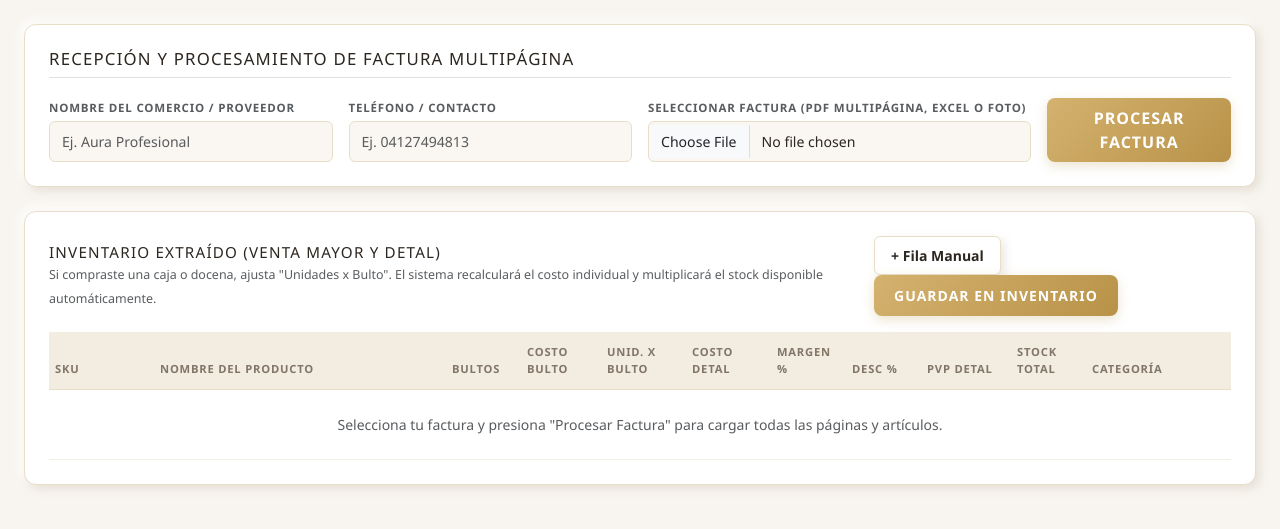
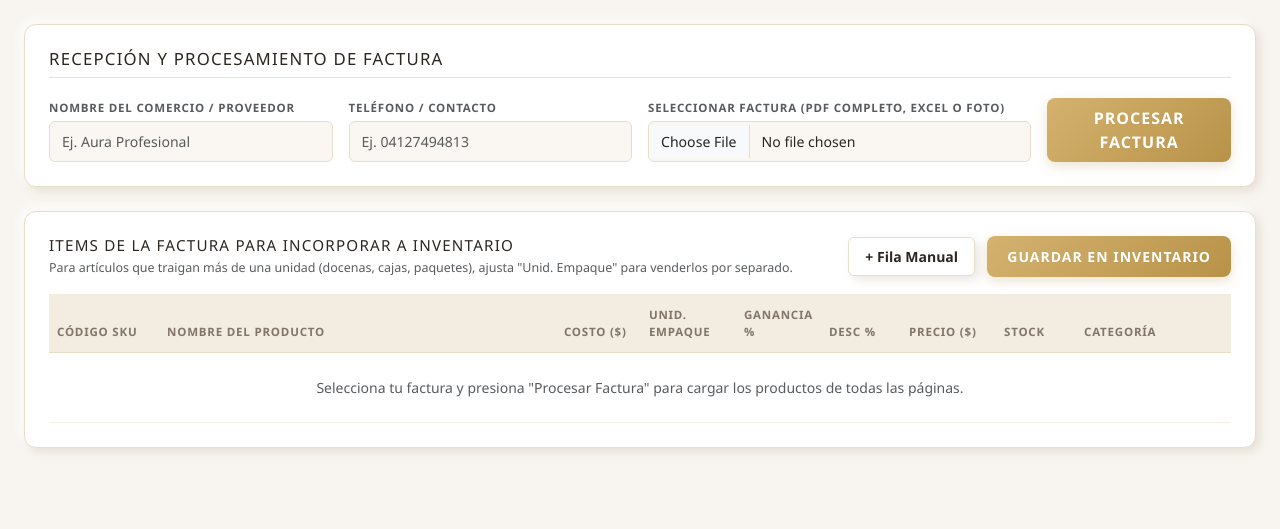
Before and after one commit to marialejandrav393-commits/ryd-tiendaoficial, a Flask app: page /proveedores in a window 1280 px wide. Shown: the part 76-605 px from the top of the page. Run offline with Flask 3, Linux system fonts and the light colour scheme.

Commit message:
Update proveedores.html
vision

```diff
--- a/templates/proveedores.html
+++ b/templates/proveedores.html
@@ -68,15 +68,15 @@
         .table-luxury thead th {
             background: var(--ryd-beige-card);
             color: var(--ryd-muted);
-            font-size: 0.7rem;
+            font-size: 0.72rem;
             font-weight: 700;
             letter-spacing: 0.8px;
             text-transform: uppercase;
             border-bottom: 1px solid var(--ryd-border);
-            padding: 12px 6px;
+            padding: 12px 8px;
         }
         .table-luxury tbody td {
-            padding: 8px 6px;
+            padding: 8px;
             border-bottom: 1px solid var(--ryd-border-light);
             vertical-align: middle;
         }
@@ -87,7 +87,7 @@
             border: 1px solid transparent;
             padding: 4px;
             border-radius: 4px;
-            font-size: 0.84rem;
+            font-size: 0.85rem;
             color: var(--ryd-text);
         }
         .cell-input:focus {
@@ -144,10 +144,10 @@
     <div class="panel-luxury mb-4">
         <div class="d-flex justify-content-between align-items-center mb-3 border-bottom pb-2">
             <h5 style="letter-spacing: 1.2px; text-transform: uppercase; font-size: 1.05rem; margin: 0;">
-                Recepción y Procesamiento de Factura Multipágina
+                Recepción y Procesamiento de Factura
             </h5>
             <span id="badgePaginas" class="badge bg-light text-dark border px-3 py-2" style="display: none; letter-spacing: 1px;">
-                Páginas procesadas: <strong id="numPaginasTxt">1</strong>
+                Páginas Analizadas: <strong id="numPaginasTxt">0</strong>
             </span>
         </div>
 
@@ -161,7 +161,7 @@
                 <input type="text" id="telefonoProveedor" class="form-control input-luxury" placeholder="Ej. 04127494813">
             </div>
             <div class="col-md-4">
-                <label class="small text-muted fw-bold mb-1" style="font-size: 0.72rem; text-transform: uppercase; letter-spacing: 0.8px;">Seleccionar Factura (PDF multipágina, Excel o Foto)</label>
+                <label class="small text-muted fw-bold mb-1" style="font-size: 0.72rem; text-transform: uppercase; letter-spacing: 0.8px;">Seleccionar Factura (PDF completo, Excel o Foto)</label>
                 <input type="file" id="archivoFactura" class="form-control input-luxury" accept=".xlsx, .xls, .csv, .pdf, image/*">
             </div>
             <div class="col-md-2">
@@ -177,15 +177,15 @@
         </div>
     </div>
 
-    <!-- Panel de Inventario con Soporte para Venta Detal / Fraccionada -->
+    <!-- Tabla con las Columnas Habituales -->
     <div class="panel-luxury">
         <div class="d-flex justify-content-between align-items-center mb-3">
             <div>
                 <h6 style="letter-spacing: 1.2px; text-transform: uppercase; font-size: 0.95rem; margin: 0;">
-                    Inventario Extraído (Venta Mayor y Detal)
+                    Items de la Factura para Incorporar a Inventario
                 </h6>
                 <small class="text-muted" style="font-size: 0.78rem;">
-                    Si compraste una caja o docena, ajusta "Unidades x Bulto". El sistema recalculará el costo individual y multiplicará el stock disponible automáticamente.
+                    Para artículos que traigan más de una unidad (docenas, cajas, paquetes), ajusta "Unid. Empaque" para venderlos por separado.
                 </small>
             </div>
             <div>
@@ -198,23 +198,21 @@
             <table class="table table-luxury align-middle mb-0" id="tablaFactura">
                 <thead>
                     <tr>
-                        <th style="width: 105px;">SKU</th>
+                        <th style="width: 110px;">Código SKU</th>
                         <th>Nombre del Producto</th>
-                        <th style="width: 75px;" title="Bultos comprados">Bultos</th>
-                        <th style="width: 80px;" title="Costo total de cada bulto">Costo Bulto</th>
-                        <th style="width: 85px;" title="Unidades que trae cada bulto o caja">Unid. x Bulto</th>
-                        <th style="width: 85px;" title="Costo por cada pieza individual">Costo Detal</th>
-                        <th style="width: 75px;">Margen %</th>
-                        <th style="width: 75px;">Desc %</th>
-                        <th style="width: 90px;" title="PVP al que se venderá al cliente">PVP Detal</th>
-                        <th style="width: 75px;" title="Piezas individuales que ingresarán a tienda">Stock Total</th>
-                        <th style="width: 110px;">Categoría</th>
+                        <th style="width: 85px;" title="Costo unitario por cada pieza individual">Costo ($)</th>
+                        <th style="width: 95px;" title="Unidades que vienen en el paquete si se vende por separado">Unid. Empaque</th>
+                        <th style="width: 80px;">Ganancia %</th>
+                        <th style="width: 80px;">Desc %</th>
+                        <th style="width: 95px;">Precio ($)</th>
+                        <th style="width: 80px;" title="Stock final en tienda">Stock</th>
+                        <th style="width: 120px;">Categoría</th>
                         <th style="width: 35px;"></th>
                     </tr>
                 </thead>
                 <tbody id="cuerpoFactura">
                     <tr>
-                        <td colspan="12" class="text-center py-4 text-muted small">Selecciona tu factura y presiona "Procesar Factura" para cargar todas las páginas y artículos.</td>
+                        <td colspan="10" class="text-center py-4 text-muted small">Selecciona tu factura y presiona "Procesar Factura" para cargar los productos de todas las páginas.</td>
                     </tr>
                 </tbody>
             </table>
@@ -223,32 +221,36 @@
 </div>
 
 <script>
-// Recalcula en vivo cuando se cambia costo, empaque, margen o descuento
 function recalcularFila(input) {
     const fila = input.closest('tr');
-    const bultos = parseInt(fila.querySelector('.col-bultos').value) || 1;
-    const costoBulto = parseFloat(fila.querySelector('.col-costo-bulto').value) || 0;
-    const unidadesXEmpaque = parseInt(fila.querySelector('.col-unidades-empaque').value) || 1;
+    let costoBase = parseFloat(fila.querySelector('.col-costo-base').value) || 0;
+    const empaque = parseInt(fila.querySelector('.col-empaque').value) || 1;
+    const cantComprada = parseInt(fila.querySelector('.col-cant-comprada').value) || 1;
     const ganancia = parseFloat(fila.querySelector('.col-ganancia').value) || 0;
     const descuento = parseFloat(fila.querySelector('.col-descuento').value) || 0;
 
-    // Costo individual por cada unidad que viene dentro
-    const costoDetal = costoBulto / (unidadesXEmpaque > 0 ? unidadesXEmpaque : 1);
-    fila.querySelector('.col-costo-detal').value = costoDetal.toFixed(2);
+    // Si se modifica directamente el costo en pantalla, actualizar la base
+    if (input.classList.contains('col-costo')) {
+        costoBase = parseFloat(input.value) * (empaque > 0 ? empaque : 1);
+        fila.querySelector('.col-costo-base').value = costoBase.toFixed(2);
+    }
 
-    // Precio venta detal al público
-    let precioDetal = costoDetal * (1 + (ganancia / 100));
+    // Costo por cada unidad individual que se vende por separado
+    const costoUnitario = costoBase / (empaque > 0 ? empaque : 1);
+    fila.querySelector('.col-costo').value = costoUnitario.toFixed(2);
+
+    // Precio de venta calculado con margen y descuento
+    let precio = costoUnitario * (1 + (ganancia / 100));
     if (descuento > 0) {
-        precioDetal = precioDetal * (1 - (descuento / 100));
+        precio = precio * (1 - (descuento / 100));
     }
-    fila.querySelector('.col-precio-detal').value = precioDetal.toFixed(2);
+    fila.querySelector('.col-precio').value = precio.toFixed(2);
 
-    // Stock total disponible en tienda para vender
-    const stockTotal = bultos * unidadesXEmpaque;
-    fila.querySelector('.col-stock-total').value = stockTotal;
+    // Stock total disponible en tienda para cobro
+    fila.querySelector('.col-stock').value = cantComprada * empaque;
 }
 
-function agregarFilaManual(codigo = '', nombre = '', costoBulto = 0, bultos = 1, unidadesXEmpaque = 1, categoria = 'General') {
+function agregarFilaManual(codigo = '', nombre = '', costoUnitario = 0, empaque = 1, cantComprada = 1, categoria = 'General') {
     const tbody = document.getElementById('cuerpoFactura');
     if (tbody.children.length === 1 && tbody.children[0].children.length === 1) {
         tbody.innerHTML = '';
@@ -256,21 +258,24 @@ function agregarFilaManual(codigo = '', nombre = '', costoBulto = 0, bultos = 1,
 
     const tr = document.createElement('tr');
     const cod = codigo || ('PRV-' + String(tbody.children.length + 1).padStart(3, '0'));
-    const costoDetal = costoBulto / (unidadesXEmpaque > 0 ? unidadesXEmpaque : 1);
-    const pvpDetal = (costoDetal * 1.30).toFixed(2);
-    const stockTotal = bultos * unidadesXEmpaque;
+    const precioCalculado = (costoUnitario * 1.30).toFixed(2);
+    const stockTotal = cantComprada * empaque;
+    const costoBaseTotal = (costoUnitario * empaque).toFixed(2);
 
     tr.innerHTML = `
         <td><input type="text" class="cell-input col-codigo" value="${cod}"></td>
         <td><input type="text" class="cell-input col-nombre" value="${nombre}" placeholder="Nombre del artículo"></td>
-        <td><input type="number" class="cell-input col-bultos" value="${bultos}" min="1" oninput="recalcularFila(this)"></td>
-        <td><input type="number" step="0.01" class="cell-input col-costo-bulto" value="${costoBulto.toFixed(2)}" oninput="recalcularFila(this)"></td>
-        <td><input type="number" class="cell-input col-unidades-empaque" value="${unidadesXEmpaque}" min="1" oninput="recalcularFila(this)" title="Indica cuántas unidades vienen en la caja"></td>
-        <td><input type="number" step="0.01" class="cell-input col-costo-detal" value="${costoDetal.toFixed(2)}" readonly style="color: var(--ryd-muted);"></td>
+        <td>
+            <input type="number" step="0.01" class="cell-input col-costo" value="${costoUnitario.toFixed(2)}" oninput="recalcularFila(this)">
+            <!-- Campos ocultos para mantener las proporciones matemáticas exactas -->
+            <input type="hidden" class="col-costo-base" value="${costoBaseTotal}">
+            <input type="hidden" class="col-cant-comprada" value="${cantComprada}">
+        </td>
+        <td><input type="number" class="cell-input col-empaque" value="${empaque}" min="1" oninput="recalcularFila(this)" title="Indica cuántas unidades vienen si se vende por separado"></td>
         <td><input type="number" step="1" class="cell-input col-ganancia" value="30" oninput="recalcularFila(this)"></td>
         <td><input type="number" step="1" class="cell-input col-descuento" value="0" oninput="recalcularFila(this)"></td>
-        <td><input type="number" step="0.01" class="cell-input col-precio-detal" value="${pvpDetal}" style="font-weight: 700; color: var(--ryd-gold-dark);"></td>
-        <td><input type="number" class="cell-input col-stock-total" value="${stockTotal}" readonly style="font-weight: 700;"></td>
+        <td><input type="number" step="0.01" class="cell-input col-precio" value="${precioCalculado}" style="font-weight: 700; color: var(--ryd-gold-dark);"></td>
+        <td><input type="number" class="cell-input col-stock" value="${stockTotal}"></td>
         <td><input type="text" class="cell-input col-categoria" value="${categoria}"></td>
         <td class="text-center"><button class="btn btn-sm btn-outline-danger border-0 p-1" onclick="this.closest('tr').remove()">X</button></td>
     `;
@@ -315,9 +320,9 @@ function iniciarProcesamientoFactura() {
                 agregarFilaManual(
                     it.codigo,
                     it.nombre,
-                    it.costo_bulto,
-                    it.bultos,
-                    it.unidades_por_paquete,
+                    it.costo,
+                    it.unidades_empaque,
+                    it.cant_comprada,
                     it.categoria
                 );
             });
@@ -345,24 +350,15 @@ function guardarFacturaEnInventario() {
 
         const codigo = colCod.value.trim();
         const nombre = colNom.value.trim();
-        const costoUnitario = parseFloat(f.querySelector('.col-costo-detal').value) || 0;
+        const costo = parseFloat(f.querySelector('.col-costo').value) || 0;
         const ganancia = parseFloat(f.querySelector('.col-ganancia').value) || 0;
         const descuento = parseFloat(f.querySelector('.col-descuento').value) || 0;
-        const precioDetal = parseFloat(f.querySelector('.col-precio-detal').value) || 0;
-        const stockTotal = parseInt(f.querySelector('.col-stock-total').value) || 0;
+        const precio = parseFloat(f.querySelector('.col-precio').value) || 0;
+        const stock = parseInt(f.querySelector('.col-stock').value) || 0;
         const categoria = f.querySelector('.col-categoria').value.trim() || 'General';
 
         if (codigo && nombre) {
-            items.push({
-                codigo,
-                nombre,
-                costo: costoUnitario,
-                ganancia,
-                descuento,
-                precio: precioDetal,
-                stock: stockTotal,
-                categoria
-            });
+            items.push({ codigo, nombre, costo, ganancia, descuento, precio, stock, categoria });
         }
     });
 
@@ -383,7 +379,7 @@ function guardarFacturaEnInventario() {
     .then(res => res.json())
     .then(data => {
         if (data.exito) {
-            alert("Inventario actualizado con éxito. Todos los productos ingresaron a precio de unidad y con el stock multiplicado.");
+            alert("Inventario actualizado con éxito con todos los productos extraídos.");
             window.location.href = '/admin';
         } else {
             alert("Error al guardar: " + data.mensaje);
```
